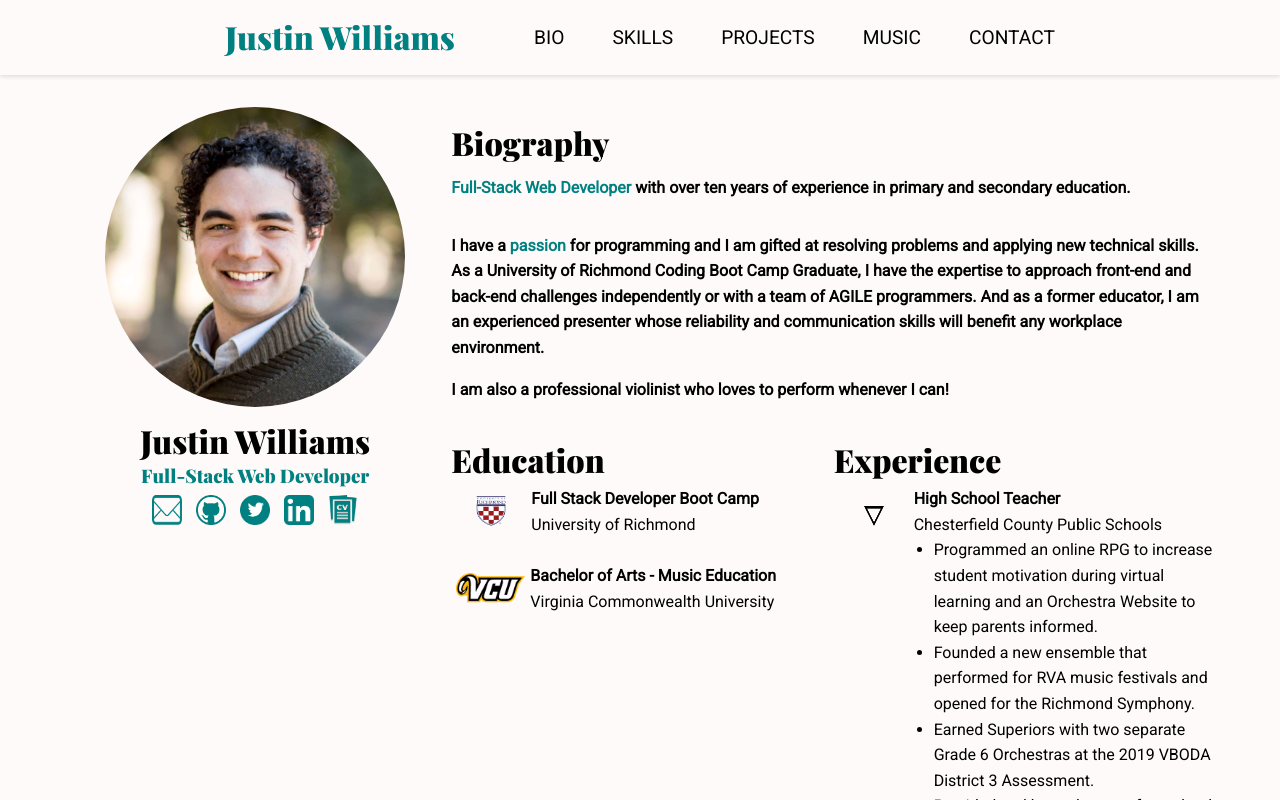
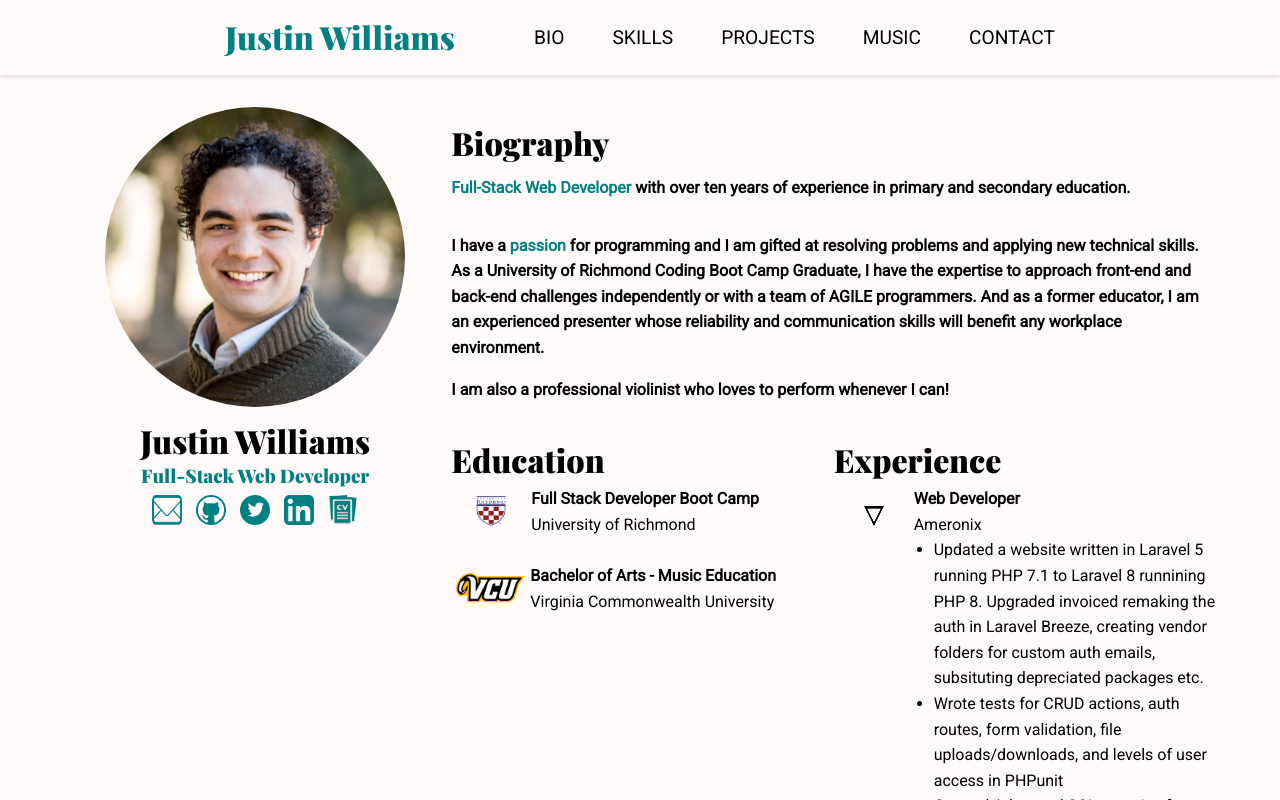
Before and after one commit to justinwilliamsrva/react-portfolio, a React (Create React App) app: page / in a window 1280 px wide. Both pictures are taken after a click on the picture 873 px from the left and 511 px from the top of the page. Shown: the top 800 px of the page. Built offline with nearby package versions, Linux system fonts and the light colour scheme.

Commit message:
style: Changed the list of skills

```diff
--- a/src/Home.js
+++ b/src/Home.js
@@ -107,6 +107,47 @@ export default function Home() {
             </div>
             <div id="education-learn">
               <h2>Experience</h2>
+
+              <div className="school">
+                {/* U of R INFO */}
+                <div className="icon-ex">
+                  <img
+                    className={`arrow ${isToggledFcps && "rotate"} `}
+                    onClick={() => setIsToggledFcps(!isToggledFcps)}
+                    src="/Arrow-right.png"
+                    alt="arrow right"
+                  />
+                </div>
+                <div className="info">
+                  <p>
+                    <b>Web Developer</b>
+                  </p>
+                  <p>Ameronix</p>
+                  <div id={isToggledFcps ? "job-fcps" : "none-fcps"}>
+                    <ul
+                      className={`${
+                        isToggledFcps ? "job-list" : "none-list"
+                      } padding`}
+                    >
+                      <li className="padding">
+                        Updated a website written in  Laravel 5 running PHP 7.1 to Laravel 8 runnining PHP 8. Upgraded invoiced remaking the auth in Laravel Breeze, creating vendor folders for custom auth emails, subsituting depreciated packages etc.
+                      </li>
+                      <li className="padding">
+                        Wrote tests for CRUD actions, auth routes, form validation, file uploads/downloads, and levels of user access in PHPunit
+                      </li>
+                      <li className="padding">
+                        Created Advanced SQL quereies for csv exports
+                      </li>
+                      <li className="padding">
+                        Refactored Website Deisgn in Foundation css and added repsonsive design
+                      </li>
+                    </ul>
+                    {/* </div> */}
+                  </div>
+                </div>
+              </div>
+              <br />
+              {/* VCU INFO */}
               <div className="school">
                 {/* U of R INFO */}
                 <div className="icon-ex">
@@ -119,9 +160,9 @@ export default function Home() {
                 </div>
                 <div className="info">
                   <p>
-                    <b>High School Teacher</b>
+                    <b>Freelance Developer</b>
                   </p>
-                  <p>Chesterfield County Public Schools</p>
+                  <p>Self-Employed</p>
                   <div id={isToggledCcps ? "job-ccps" : "none-ccps"}>
                     <ul
                       className={`${
@@ -129,59 +170,12 @@ export default function Home() {
                       } padding`}
                     >
                       <li className="padding">
-                        Programmed an online RPG to increase student motivation
-                        during virtual learning and an Orchestra Website to keep
-                        parents informed.
+                        Created an online learning web app for the Clover Hill
+                        High school Orchestra, so students could keep track of
+                        progress during mandated online learning
                       </li>
                       <li className="padding">
-                        Founded a new ensemble that performed for RVA music
-                        festivals and opened for the Richmond Symphony.
-                      </li>
-                      <li className="padding">
-                        Earned Superiors with two separate Grade 6 Orchestras at
-                        the 2019 VBODA District 3 Assessment.
-                      </li>
-                      <li className="padding">
-                        Provided and hosted many after-school activities,
-                        concerts and competitions
-                      </li>
-                      <li className="padding">
-                        Increased enrollment by 50% in first three years
-                      </li>
-                    </ul>
-                    {/* </div> */}
-                  </div>
-                </div>
-              </div>
-              <br />
-              {/* VCU INFO */}
-              <div className="school">
-                {/* U of R INFO */}
-                <div className="icon-ex">
-                  <img
-                    className={`arrow ${isToggledFcps && "rotate"} `}
-                    onClick={() => setIsToggledFcps(!isToggledFcps)}
-                    src="/Arrow-right.png"
-                    alt="arrow right"
-                  />
-                </div>
-                <div className="info">
-                  <p>
-                    <b>Orchestra Director</b>
-                  </p>
-                  <p>Fairfax County Public Schools</p>
-                  <div id={isToggledFcps ? "job-fcps" : "none-ccps"}>
-                    <ul className={isToggledFcps ? "job-list" : "none-list"}>
-                      <li>
-                        Co-directed the two largest orchestra programs in
-                        Virginia
-                      </li>
-                      <li>
-                        Helped Organize and facilitate a 100+ student trip to
-                        Myrtle Beach
-                      </li>
-                      <li>
-                        Increased enrollment at two elementary schools by 30%
+                        Updated the layout for Madonna Photography with a accesisble color scheme and responsive design
                       </li>
                     </ul>
                     {/* </div> */}
--- a/src/styles/home.css
+++ b/src/styles/home.css
@@ -156,148 +156,152 @@
   margin: 0px;
 }
 
-#job-ccps {
+#job-fcps {
   height: 350px;
   transition: width 2s, height 450ms, transform 2s;
+}
+#none-fcps {
+  height: 0px;
+  transition: width 2s, height 600ms, transform 2s;
 }
 #none-ccps {
   height: 0px;
   transition: width 2s, height 600ms, transform 2s;
 }
-#job-fcps {
-  height: 60px;
+#job-ccps {
+  /* height: 60px; */
   transition: width 2s, height 450ms, transform 2s;
 }
 
 @media screen and (max-width: 1260px) and (min-width: 1170px) {
-  #job-ccps {
+  #job-fcps {
     height: 400px;
     transition: width 2s, height 450ms, transform 2s;
   }
 }
 
 @media screen and (max-width: 1169px) and (min-width: 1146px) {
-  #job-ccps {
+  #job-fcps {
     height: 450px;
     transition: width 2s, height 450ms, transform 2s;
   }
 }
 
 @media screen and (max-width: 1145px) and (min-width: 1075px) {
-  #job-ccps {
-    height: 250px;
+  #job-fcps {
+    height: 300px;
     transition: width 2s, height 450ms, transform 2s;
   }
 }
 
 @media screen and (max-width: 1074px) and (min-width: 970px) {
-  #job-ccps {
+  #job-fcps {
     height: 300px;
     transition: width 2s, height 450ms, transform 2s;
   }
 }
 
 @media screen and (max-width: 969px) and (min-width: 841px) {
-  #job-ccps {
-    height: 350px;
+  #job-fcps {
+    height: 375px;
     transition: width 2s, height 450ms, transform 2s;
   }
 }
 
 @media screen and (max-width: 841px) and (min-width: 801px) {
-  #job-ccps {
+  #job-fcps {
     height: 400px;
     transition: width 2s, height 450ms, transform 2s;
   }
 }
 @media screen and (max-width: 800px) and (min-width: 650px) {
-  #job-ccps {
-    height: 200px;
+  #job-fcps {
+    height: 225px;
     transition: width 2s, height 450ms, transform 2s;
   }
 }
 @media screen and (max-width: 649px) and (min-width: 550px) {
-  #job-ccps {
+  #job-fcps {
     height: 250px;
     transition: width 2s, height 450ms, transform 2s;
   }
 }
 
 @media screen and (max-width: 549px) and (min-width: 490px) {
-  #job-ccps {
+  #job-fcps {
     height: 300px;
     transition: width 2s, height 450ms, transform 2s;
   }
 }
 @media screen and (max-width: 489px) and (min-width: 420px) {
-  #job-ccps {
+  #job-fcps {
     height: 350px;
     transition: width 2s, height 450ms, transform 2s;
   }
 }
 @media screen and (max-width: 420px) and (min-width: 390px) {
-  #job-ccps {
+  #job-fcps {
     height: 400px;
     transition: width 2s, height 450ms, transform 2s;
   }
 }
 @media screen and (max-width: 389px) and (min-width: 375px) {
-  #job-ccps {
+  #job-fcps {
     height: 450px;
     transition: width 2s, height 450ms, transform 2s;
   }
 }
 @media screen and (max-width: 374px) and (min-width: 371px) {
-  #job-ccps {
+  #job-fcps {
     height: 470px;
     transition: width 2s, height 450ms, transform 2s;
   }
-  #job-fcps {
+  #job-ccps {
     height: 70px;
     transition: width 2s, height 450ms, transform 2s;
   }
 }
 
 @media screen and (max-width: 370px) and (min-width: 340px) {
-  #job-ccps {
+  #job-fcps {
     height: 400px;
     transition: width 2s, height 450ms, transform 2s;
   }
 }
 @media screen and (max-width: 339px) and (min-width: 322px) {
-  #job-ccps {
+  #job-fcps {
     height: 450px;
     transition: width 2s, height 450ms, transform 2s;
   }
 }
 @media screen and (max-width: 321px) and (min-width: 250px) {
-  #job-ccps {
+  #job-fcps {
     height: 500px;
     transition: width 2s, height 450ms, transform 2s;
   }
-  #job-fcps {
-    height: 150px;
+  #job-ccps {
+    height: 200px;
     transition: width 2s, height 450ms, transform 2s;
   }
 }
 
 @media screen and (max-width: 321px) and (min-width: 290px) {
-  #job-ccps {
+  #job-fcps {
     height: 500px;
     transition: width 2s, height 450ms, transform 2s;
   }
-  #job-fcps {
+  #job-ccps {
     height: 150px;
     transition: width 2s, height 450ms, transform 2s;
   }
 }
 
 @media screen and (max-width: 289px) {
-  #job-ccps {
+  #job-fcps {
     height: 700px;
     transition: width 2s, height 450ms, transform 2s;
   }
-  #job-fcps {
+  #job-ccps {
     height: 300px;
     transition: width 2s, height 450ms, transform 2s;
   }
--- a/src/styles/new.css
+++ b/src/styles/new.css
@@ -46,7 +46,7 @@ section {
 }
 .container {
   margin: auto;
-  width: min(90%, 85rem);
+  width: min(90%, 95rem);
 }
 
 img {
```
